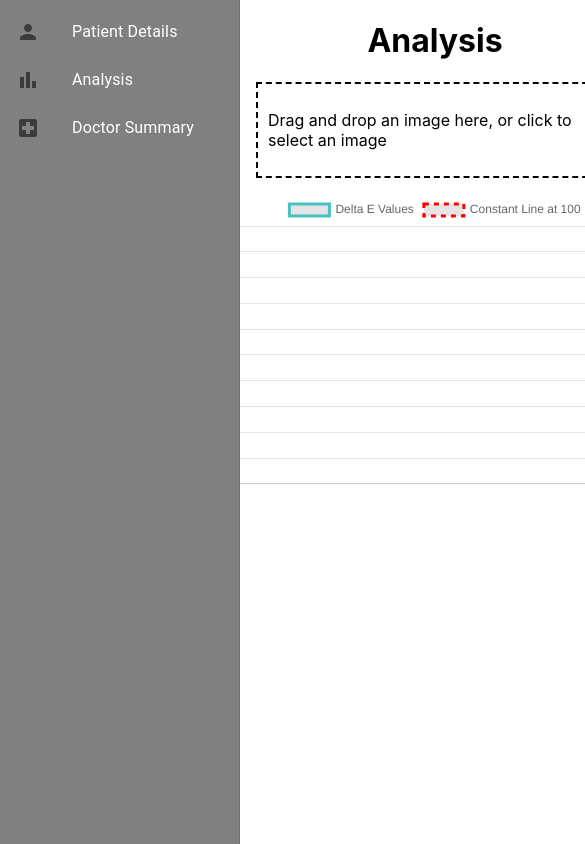
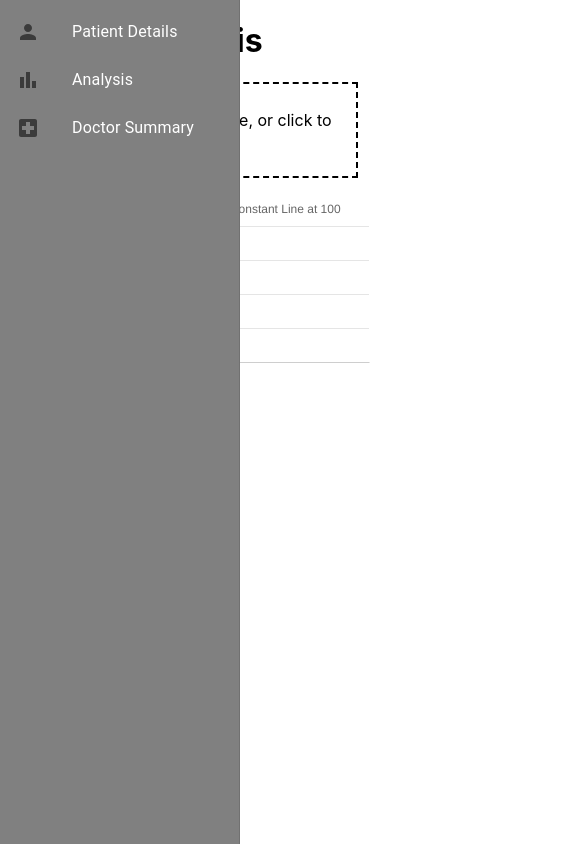
Before and after one commit to shaharAka/Chaim, a Next.js app: page /upload in a window 390 px wide. Shown: the top 844 px of the page, 585 px wide, since content can reach past the window. Built offline with nearby package versions, Linux system fonts and the light colour scheme.

Commit message:
Update upload.js

```diff
--- a/pages/upload.js
+++ b/pages/upload.js
@@ -1,13 +1,14 @@
 import React, { useState } from 'react';
 import ImageSegmentor from '../components/ImageSegmentor.js';
 import LeftMenu from '../components/leftMenu';
-import { Button, Container } from '@mui/material';
+import { Button, Container, useMediaQuery } from '@mui/material';
 import { Line } from 'react-chartjs-2';
 import { linearRegression } from 'simple-statistics';
 
 export default function UploadPage() {
   const [imageSegmentors, setImageSegmentors] = useState([0]);
   const [segmentationComplete, setSegmentationComplete] = useState(false);
+  const isMobile = useMediaQuery('(max-width:600px)');
   const [plotData, setPlotData] = useState({
     labels: [],
     datasets: [
@@ -69,12 +70,12 @@ export default function UploadPage() {
     setSegmentationComplete(true); // Moved inside the function
   };
 
-  return (
+   return (
     <div style={{ display: 'flex' }}>
       <LeftMenu />
       <Container
         style={{
-          marginLeft: '240px',
+          marginLeft: isMobile ? '0px' : '240px', // No margin left on mobile
           flex: 1,
           display: 'flex',
           flexDirection: 'column',
@@ -82,7 +83,7 @@ export default function UploadPage() {
         }}
       >
         <h1>Analysis</h1>
-        <div style={{ display: 'flex', marginBottom: '16px' }}>
+        <div style={{ display: 'flex', marginBottom: '16px', flexWrap: isMobile ? 'wrap' : 'nowrap' }}>
           {imageSegmentors.map((segmentor, index) => (
             <div key={index} style={{ marginRight: '16px' }}>
               <ImageSegmentor
@@ -96,14 +97,14 @@ export default function UploadPage() {
             <Button
               variant="contained"
               color="primary"
-              style={{ height: '400px', width: '400px' }}
+              style={{ height: '400px', width: isMobile ? '100%' : '400px' }} // Full width on mobile
               onClick={addImageSegmentor}
             >
               +
             </Button>
           )}
         </div>
-        <div style={{ width: '600px', height: '300px' }}>
+        <div style={{ width: isMobile ? '100%' : '600px', height: '300px' }}> {/* Full width on mobile */}
           <Line data={plotData} />
         </div>
         {estimatedRemainingTreatments && (
```
